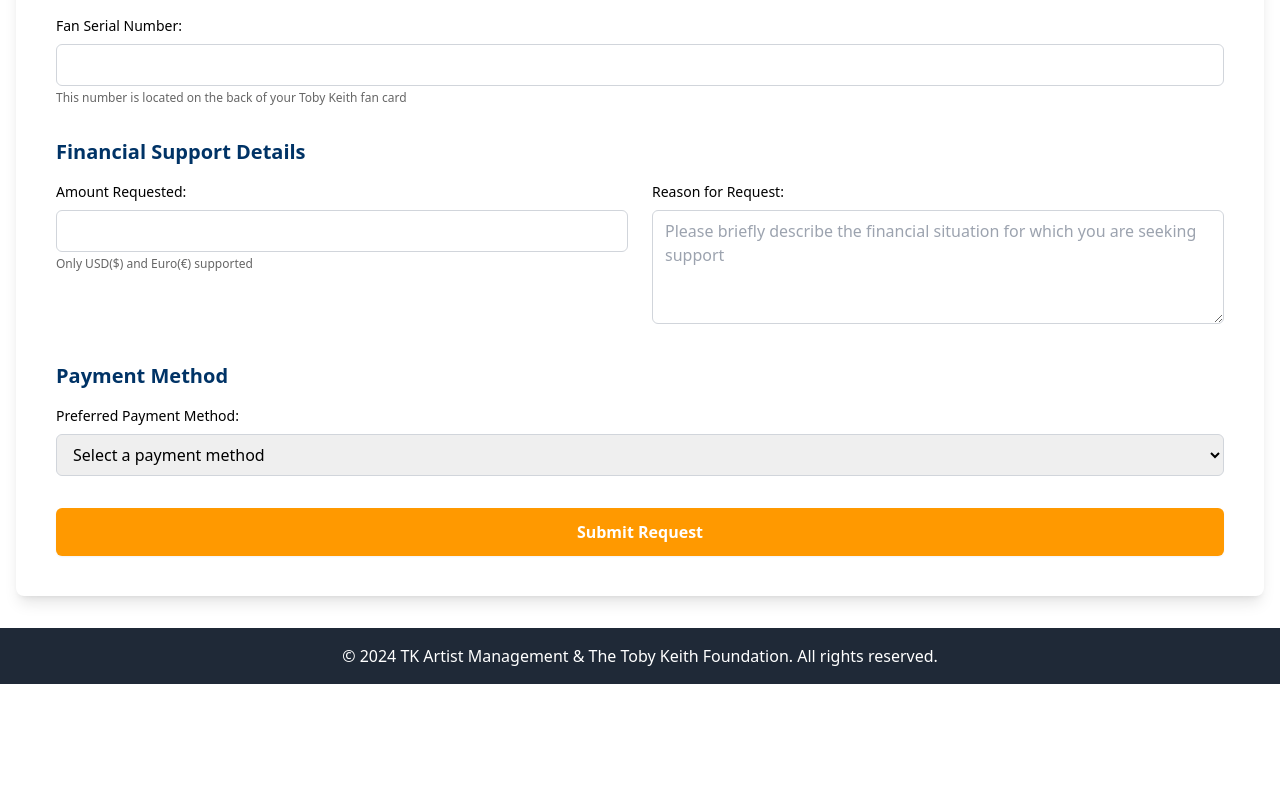
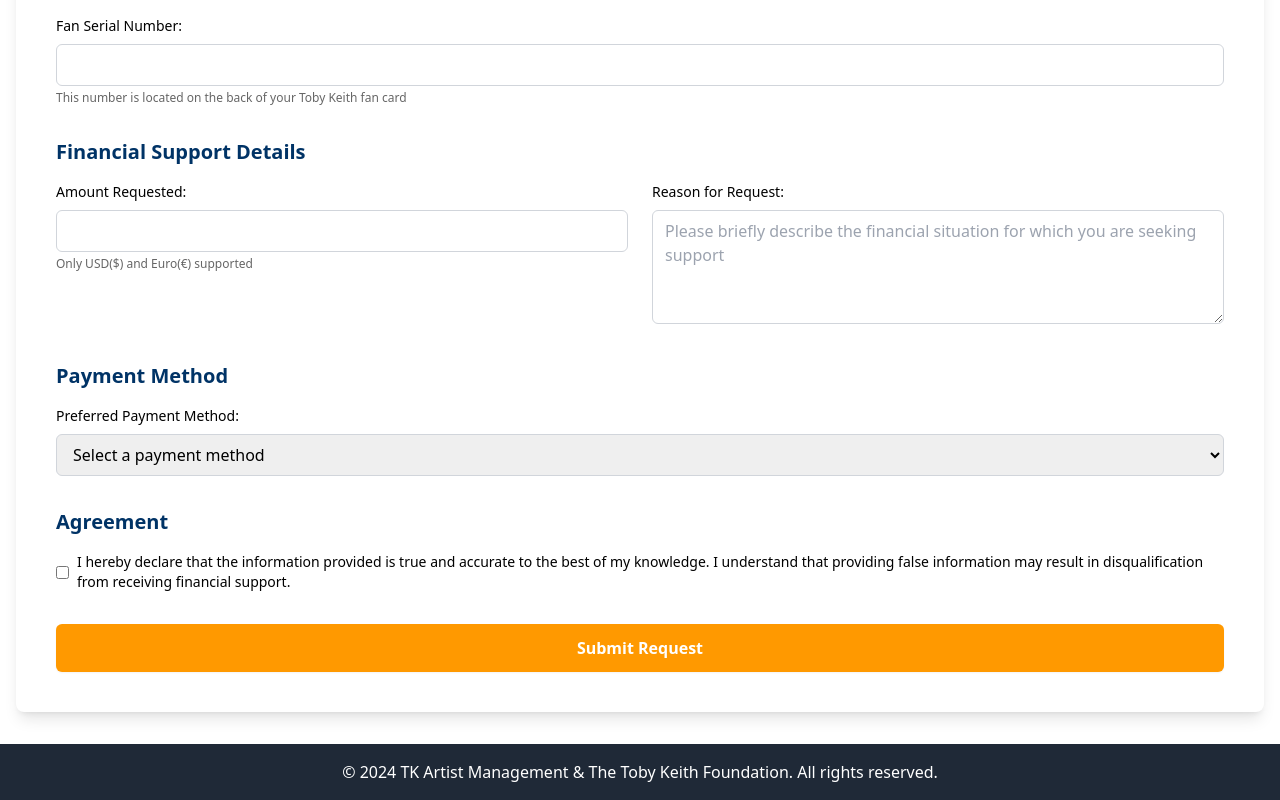
Before and after one commit to krist-ig-project/Admin, a Vue app: page /request-form in a window 1280 px wide. Shown: the part 898-1698 px from the top of the page. Before the commit the page ends 1582 px from the top, so only its background shows below. Built offline with nearby package versions, Linux system fonts and the light colour scheme; the HTML template or start-up script is replaced by a standard one.

Commit message:
Update RequestForm.vue

```diff
--- a/src/views/RequestForm.vue
+++ b/src/views/RequestForm.vue
@@ -223,6 +223,15 @@
               </div>
             </div>
           </section>
+             <section class="mb-8">
+                        <h3 class="text-xl font-semibold mb-4 text-primary">Agreement</h3>
+                        <div>
+                            <label class="flex items-center text-sm">
+                                <input type="checkbox" class="form-checkbox text-accent">
+                                <span class="ml-2">I hereby declare that the information provided is true and accurate to the best of my knowledge. I understand that providing false information may result in disqualification from receiving financial support.</span>
+                            </label>
+                        </div>
+                    </section>
 
           <button
             type="submit"
```
